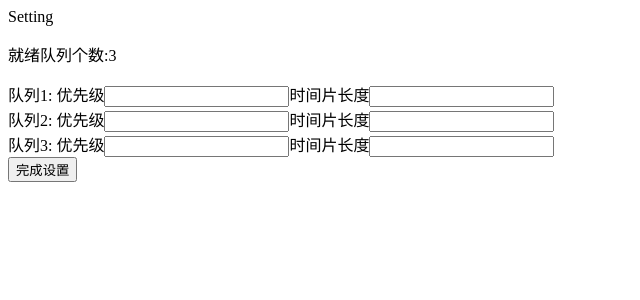
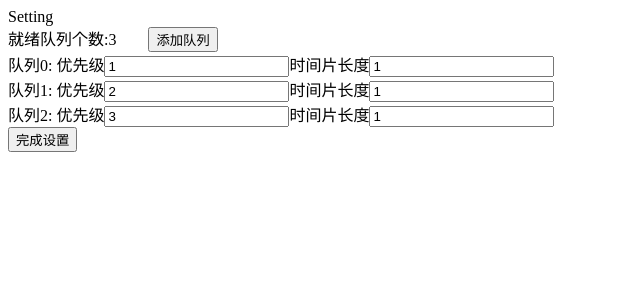
Before and after one commit to OceanPresentChao/Visual-MLFQ, a Vue app: page / in a window 1280 px wide. Shown: the top 300 px of the page, without its empty margins (0-640 px from the left). Built offline with nearby package versions, Linux system fonts and the light colour scheme.

Commit message:
:sparkles: feat: ready queue setting init

```diff
--- a/src/App.vue
+++ b/src/App.vue
@@ -1,7 +1,7 @@
 <script setup lang="ts">
+import { ref } from 'vue'
 import MLFQ from './components/MLFQ.vue'
 import Setting from './components/Setting.vue'
-import { ref } from 'vue';
 type AppStatus = 'setting' | 'mlfq'
 const GlobalStatus = ref<AppStatus>('setting')
 
@@ -11,6 +11,6 @@ function changeStatus(status: AppStatus) {
 </script>
 
 <template>
-  <Setting v-if="GlobalStatus === 'setting'" @changestatus="changeStatus"></Setting>
-  <MLFQ v-if="GlobalStatus === 'mlfq'" @changestatus="changeStatus"></MLFQ>
+  <Setting v-if="GlobalStatus === 'setting'" @changestatus="changeStatus" />
+  <MLFQ v-if="GlobalStatus === 'mlfq'" @changestatus="changeStatus" />
 </template>
--- a/src/components/MLFQ.vue
+++ b/src/components/MLFQ.vue
@@ -1,48 +1,50 @@
+<script setup lang="ts">
+import { fabric } from 'fabric'
+import { defineEmits, getCurrentInstance, onMounted } from 'vue'
+const emits = defineEmits(['changestatus'])
+const { proxy } = getCurrentInstance()!
+// eslint-disable-next-line @typescript-eslint/no-non-null-asserted-optional-chain
+const readyQueueSetting = proxy?.$readyQueueSetting!
+onMounted(() => {
+  const canvas = new fabric.Canvas('c', {
+    backgroundColor: 'rgb(100,100,200)',
+    selectionLineWidth: 2,
+    height: 1000,
+    width: 1000,
+    // ...
+  })
+  const rect = new fabric.Rect({
+    height: 100,
+    width: 100,
+  })
+  canvas.add(rect)
+  rect.set('angle', -15)
+  rect.set('selectable', false)
+  rect.animate('angle', 45, {
+    onChange: canvas.renderAll.bind(canvas),
+  })
+  rect.animate('left', '+=45', {
+    duration: 2000,
+    onChange: canvas.renderAll.bind(canvas),
+  })
+  const path = new fabric.Path('m9 20l-1.4-1.4l1.75-1.8q-3.2-.425-5.275-1.75T2 12q0-2.075 2.888-3.538Q7.775 7 12 7t7.113 1.462Q22 9.925 22 12q0 1.55-1.663 2.775Q18.675 16 16 16.6v-2.05q1.925-.5 2.962-1.238Q20 12.575 20 12q0-.8-2.137-1.9Q15.725 9 12 9q-3.725 0-5.862 1.1Q4 11.2 4 12q0 .6 1.275 1.438Q6.55 14.275 8.9 14.7l-1.3-1.3L9 12l4 4Z')
+  path.set({ left: 120, top: 120 })
+  canvas.add(path)
+})
+</script>
+
 <template>
   <div>
     <main style="height:1000px;">
       <div>
-        <button @click="$emit('changestatus', 'setting')">返回</button>
+        <button @click="$emit('changestatus', 'setting')">
+          返回
+        </button>
       </div>
-      <canvas id="c">
-      </canvas>
+      <canvas id="c" />
     </main>
   </div>
 </template>
 
-<script setup lang="ts">
-import { fabric } from 'fabric'
-import { onMounted, defineEmits } from 'vue';
-const emits = defineEmits(['changestatus'])
-onMounted(() => {
-  let canvas = new fabric.Canvas("c", {
-    backgroundColor: 'rgb(100,100,200)',
-    selectionLineWidth: 2,
-    height: 1000,
-    width: 1000
-    // ...
-  })
-  let rect = new fabric.Rect({
-    height: 100,
-    width: 100
-  })
-  canvas.add(rect)
-  rect.set('angle', -15);
-  rect.set('selectable', false)
-  rect.animate('angle', 45, {
-    onChange: canvas.renderAll.bind(canvas)
-  });
-  rect.animate('left', '+=45', {
-    duration: 2000,
-    onChange: canvas.renderAll.bind(canvas)
-  });
-  var path = new fabric.Path("m9 20l-1.4-1.4l1.75-1.8q-3.2-.425-5.275-1.75T2 12q0-2.075 2.888-3.538Q7.775 7 12 7t7.113 1.462Q22 9.925 22 12q0 1.55-1.663 2.775Q18.675 16 16 16.6v-2.05q1.925-.5 2.962-1.238Q20 12.575 20 12q0-.8-2.137-1.9Q15.725 9 12 9q-3.725 0-5.862 1.1Q4 11.2 4 12q0 .6 1.275 1.438Q6.55 14.275 8.9 14.7l-1.3-1.3L9 12l4 4Z");
-  path.set({ left: 120, top: 120 });
-  canvas.add(path);
-
-})
-
-</script>
-
 <style scoped>
 </style>
--- a/src/components/Setting.vue
+++ b/src/components/Setting.vue
@@ -1,30 +1,71 @@
+<script setup lang="ts">
+import { defineEmits, getCurrentInstance } from 'vue'
+const emits = defineEmits(['changestatus'])
+const { proxy } = getCurrentInstance()!
+// eslint-disable-next-line @typescript-eslint/no-non-null-asserted-optional-chain
+const readyQueueSetting = proxy?.$readyQueueSetting!
+function addReadyQueue() {
+  readyQueueSetting.value.push({
+    priority: 4,
+    timeSlice: 1,
+  })
+}
+
+function finishSetting() {
+  if (checkSetting()) {
+    modifySetting()
+    emits('changestatus', 'mlfq')
+  }
+  else {
+    // eslint-disable-next-line no-alert
+    alert('请确保每个队列优先级、时间片长度均为正数且队列优先级唯一')
+  }
+}
+
+function checkSetting(): boolean {
+  const flag1 = readyQueueSetting.value.every((val) => {
+    return val.priority > 0 && val.timeSlice > 0
+  })
+  const flag2 = new Set(readyQueueSetting.value.map(v => v.priority)).size === readyQueueSetting.value.length
+  return !!(flag1 && flag2)
+}
+
+function modifySetting() {
+  readyQueueSetting.value.forEach((v) => {
+    v.priority = Math.floor(v.priority)
+    v.timeSlice = Number(v.timeSlice.toFixed(1))
+  })
+}
+</script>
+
 <template>
   <div>
     <header>
       Setting
     </header>
     <main>
-      <p>
-        就绪队列个数:{{ queNum }}
-      </p>
-      <div v-for="index in queNum">
+      <div>
+        <span>
+          就绪队列个数:{{ readyQueueSetting.length }}
+        </span>
+        <button style="margin-left: 2rem;" @click="addReadyQueue">
+          添加队列
+        </button>
+      </div>
+      <div v-for="(item, index) in readyQueueSetting" :key="index">
         <span>队列{{ index }}: </span>
-        <label>优先级</label><input type="number">
-        <label>时间片长度</label><input type="number">
+        <label>优先级</label><input v-model="item.priority" type="number" step="1" min="1">
+        <label>时间片长度</label><input v-model="item.timeSlice" type="number" step="0.1" min="0.1">
       </div>
       <div>
-        <button @click="$emit('changestatus', 'mlfq')">完成设置</button>
+        <button @click="finishSetting">
+          完成设置
+        </button>
       </div>
     </main>
-    <footer></footer>
+    <footer />
   </div>
 </template>
 
-<script setup lang="ts">
-import { ref, defineEmits } from 'vue';
-const emits = defineEmits(['changestatus'])
-const queNum = ref(3)
-</script>
-
 <style scoped>
 </style>
--- /dev/null
+++ b/src/config/index.ts
@@ -0,0 +1,19 @@
+import { ref } from 'vue'
+export interface ReadyQueueSetting {
+  priority: number
+  timeSlice: number
+}
+export const readyQueueSetting = ref<ReadyQueueSetting[]>([
+  {
+    priority: 1,
+    timeSlice: 1,
+  },
+  {
+    priority: 2,
+    timeSlice: 1,
+  },
+  {
+    priority: 3,
+    timeSlice: 1,
+  },
+])
--- a/src/main.ts
+++ b/src/main.ts
@@ -1,4 +1,14 @@
+import type{ Ref } from 'vue'
 import { createApp } from 'vue'
 import App from './App.vue'
+import { readyQueueSetting } from '@/config'
+import type{ ReadyQueueSetting } from '@/config'
+const app = createApp(App)
+app.config.globalProperties.$readyQueueSetting = readyQueueSetting
+app.mount('#app')
 
-createApp(App).mount('#app')
+declare module '@vue/runtime-core' {
+  export interface ComponentCustomProperties {
+    $readyQueueSetting: Ref<ReadyQueueSetting[]>
+  }
+}
```
